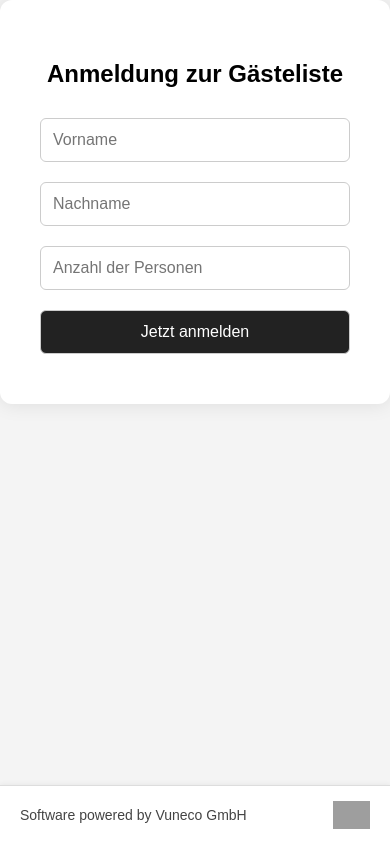
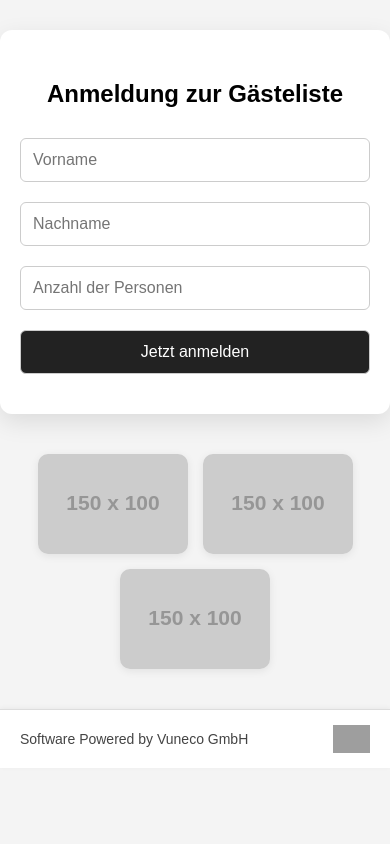
Before and after one commit to Vuneco/anmeldungen, a plain HTML site: page index.html in a window 390 px wide. Drawn offline with Linux system fonts and the light colour scheme; grey boxes are pictures that could not be loaded; placeholder pictures from the web are drawn by us.

Commit message:
Update index.html

```diff
--- a/index.html
+++ b/index.html
@@ -1,8 +1,8 @@
 <!DOCTYPE html>
 <html lang="de">
 <head>
-  <meta charset="UTF-8">
-  <meta name="viewport" content="width=device-width, initial-scale=1.0">
+  <meta charset="UTF-8" />
+  <meta name="viewport" content="width=device-width, initial-scale=1.0"/>
   <title>Anmeldung zur Gästeliste Schuljubiläums Gala 2025</title>
   <style>
     * {
@@ -12,23 +12,22 @@
     body {
       font-family: Arial, sans-serif;
       background-color: #f4f4f4;
+      margin: 0;
+      padding: 0;
       display: flex;
       flex-direction: column;
       align-items: center;
-      justify-content: center;
-      min-height: 100vh;
-      margin: 0;
     }
 
     .container {
       background: white;
       padding: 40px;
       border-radius: 12px;
-      box-shadow: 0 0 20px rgba(0,0,0,0.1);
+      box-shadow: 0 8px 25px rgba(0, 0, 0, 0.1);
       text-align: center;
       width: 100%;
       max-width: 400px;
-      margin-bottom: 40px;
+      margin-top: 60px;
     }
 
     input, button {
@@ -53,18 +52,18 @@
 
     #confirmation {
       display: none;
-  position: absolute;
+      position: fixed;
       top: 50%;
       left: 50%;
       transform: translate(-50%, -50%);
       background-color: #dff0d8;
       color: #3c763d;
-  padding: 40px;
-  border-radius: 12px;
-  box-shadow: 0 0 15px rgba(0,0,0,0.2);
+      padding: 50px 30px 40px 30px;
+      border-radius: 16px;
+      box-shadow: 0 0 20px rgba(0,0,0,0.2);
       text-align: center;
       width: 90%;
-  max-width: 480px;
+      max-width: 500px;
       z-index: 1000;
     }
 
@@ -75,19 +74,40 @@
     }
 
     #confirmation small {
+      font-size: 12px;
+      color: #888;
       display: block;
-  font-size: 12px;
-  color: #777;
-  margin-top: 15px;
+      margin-top: 12px;
     }
 
+    #confirmation img {
+      height: 22px;
+      margin-top: 6px;
+      opacity: 0.6;
+    }
+
+    .image-row {
+      margin-top: 40px;
+      display: flex;
+      gap: 15px;
+      justify-content: center;
+      flex-wrap: wrap;
+      max-width: 800px;
+    }
+
+    .image-row img {
+      height: 100px;
+      border-radius: 10px;
+      object-fit: cover;
+      box-shadow: 0 2px 8px rgba(0,0,0,0.08);
+    }
 
     footer {
       background-color: #fff;
       width: 100%;
       max-width: 600px;
       padding: 15px 20px;
-      margin-top: auto;
+      margin-top: 40px;
       box-shadow: 0 -1px 5px rgba(0, 0, 0, 0.05);
       display: flex;
       justify-content: space-between;
@@ -103,6 +123,13 @@
     footer img {
       height: 28px;
     }
+
+    @media (max-width: 480px) {
+      .container {
+        margin-top: 30px;
+        padding: 30px 20px;
+      }
+    }
   </style>
 </head>
 <body>
@@ -112,22 +139,28 @@
       Das St. Michael Gymnasium bedankt sich für Ihre Teilnahme.<br>
       Wir freuen uns auf Ihren Besuch.
     </p>
-  <small>Software powered by Vuneco GmbH</small>
+    <small>Software Powered by Vuneco GmbH</small>
+    <img src="https://vcard.vuneco.com/avatars/vuneco-white.png" alt="Vuneco Logo">
   </div>
 
   <div class="container">
     <h2>Anmeldung zur Gästeliste</h2>
-
     <form id="guestForm" action="https://script.google.com/macros/s/AKfycbyZ3bHW2ltmBfNkj25-FBMc1pN6ZWZhghsd_hW-hZ674HALgKMWTpUhQo_aPh9R5uZOYg/exec" method="POST">
-      <input type="text" id="vorname" name="vorname" placeholder="Vorname" required>
-      <input type="text" id="nachname" name="nachname" placeholder="Nachname" required>
-      <input type="number" id="anzahl" name="anzahl" placeholder="Anzahl der Personen" min="1" required>
+      <input type="text" name="vorname" placeholder="Vorname" required />
+      <input type="text" name="nachname" placeholder="Nachname" required />
+      <input type="number" name="anzahl" placeholder="Anzahl der Personen" min="1" required />
       <button type="submit">Jetzt anmelden</button>
     </form>
   </div>
 
+  <div class="image-row">
+    <img src="https://via.placeholder.com/150x100?text=Bild+1" alt="Schulbild 1" />
+    <img src="https://via.placeholder.com/150x100?text=Bild+2" alt="Schulbild 2" />
+    <img src="https://via.placeholder.com/150x100?text=Bild+3" alt="Schulbild 3" />
+  </div>
+
   <footer>
-    <span>Software powered by Vuneco GmbH</span>
+    <span>Software Powered by Vuneco GmbH</span>
     <img src="https://vcard.vuneco.com/avatars/vuneco-white.png" alt="Vuneco Logo">
   </footer>
 
@@ -136,14 +169,14 @@
     const confirmation = document.getElementById('confirmation');
     const container = document.querySelector('.container');
 
-    form.addEventListener('submit', async function(e) {
+    form.addEventListener('submit', async function (e) {
       e.preventDefault();
       const formData = new FormData(form);
 
       try {
         const response = await fetch(form.action, {
           method: 'POST',
-          body: formData
+          body: formData,
         });
 
         if (response.ok) {
@@ -156,10 +189,10 @@
             form.reset();
           }, 10000);
         } else {
-          alert("Fehler beim Speichern. Bitte erneut versuchen.");
+          alert('Fehler beim Speichern. Bitte erneut versuchen.');
         }
       } catch (error) {
-        alert("Verbindung fehlgeschlagen: " + error.message);
+        alert('Verbindung fehlgeschlagen: ' + error.message);
       }
     });
   </script>
```
Lines whose indentation alone changed are shown as unchanged.
